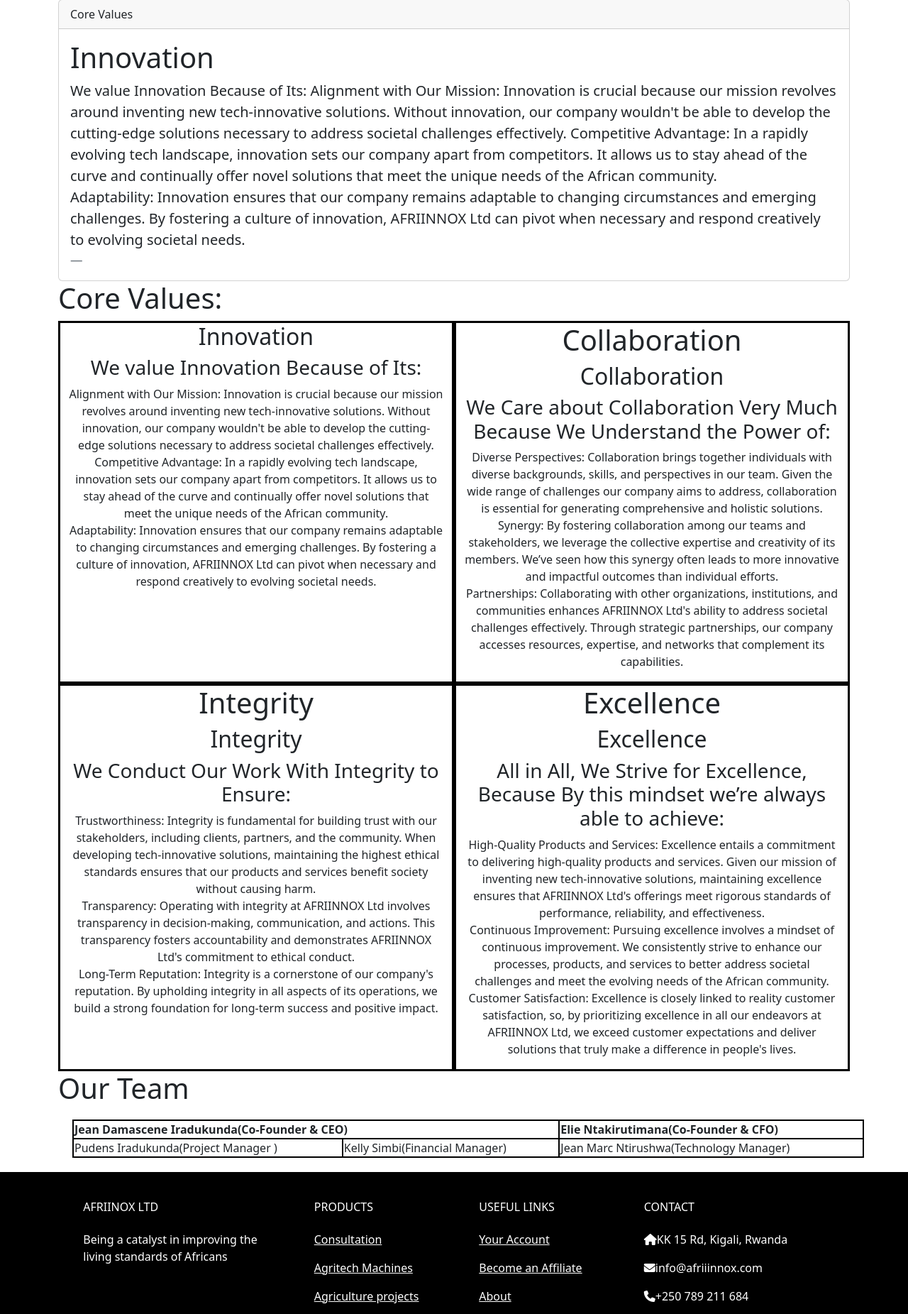
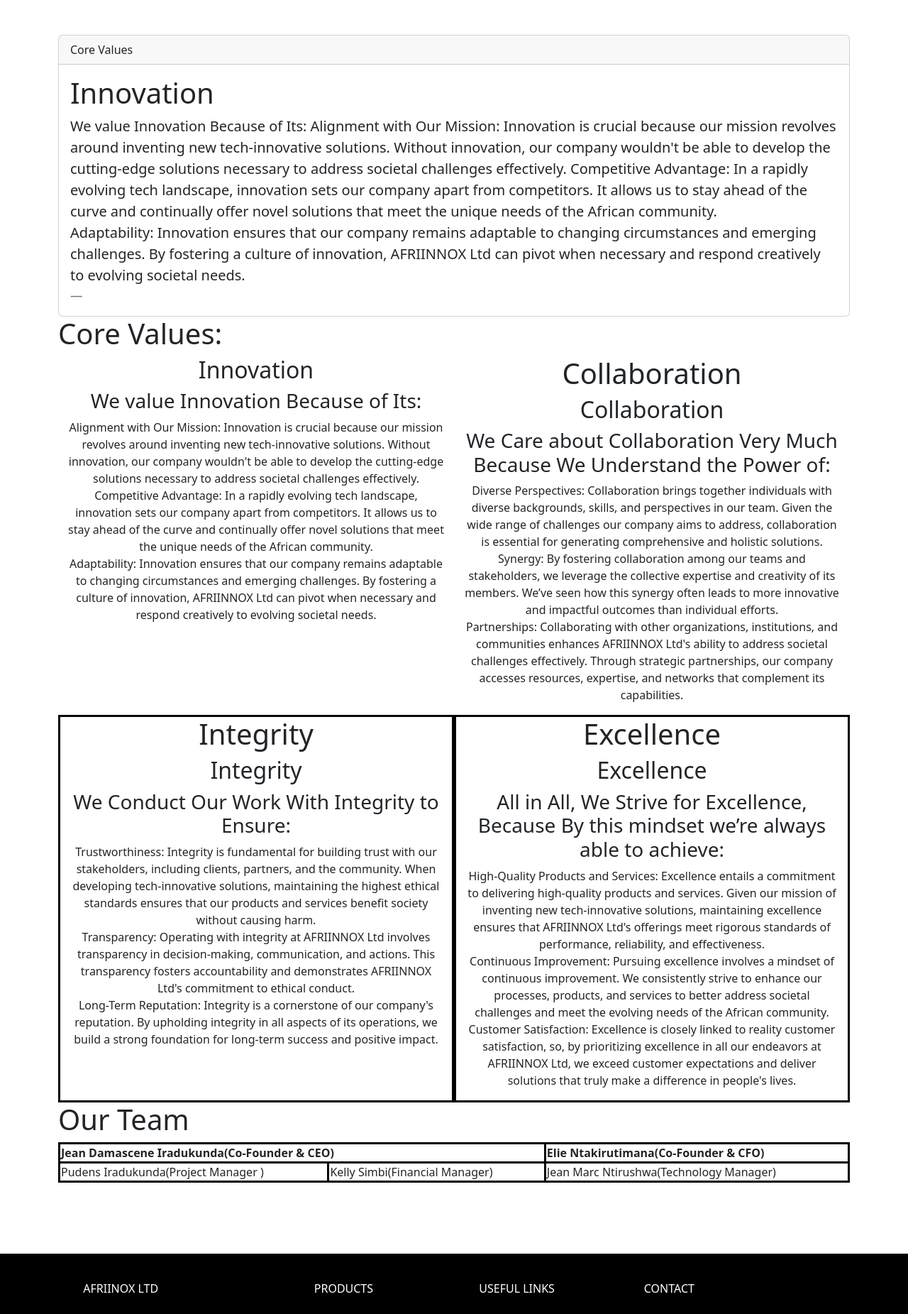
Before and after one commit to ntirushwajeanmarc/afriinox, a Flask app: page /about in a window 1280 px wide. Shown: the part 768-2619 px from the top of the page at 71% size. Run offline with Flask 3, Linux system fonts and the light colour scheme; some libraries are stand-ins or nearby versions.

Commit message:
new files

```diff
--- a/static/css/style.css
+++ b/static/css/style.css
@@ -21,7 +21,7 @@
     margin-bottom: 20px;
 }
 table, th, td {
-  border: 2px solid black;
+  border: 3px solid black;
   border-collapse: collapse;
-  margin: 20px;
+  margin-left:auto;
 }
--- a/templates/about.html
+++ b/templates/about.html
@@ -10,7 +10,7 @@
 <body>
 {% include 'nav.html' %}
   <div class = container >
-  <div class="card" style= "margin-top:50px;">
+  <div class="card" style= "margin-top:100px;">
     <div class="card-header">
     Background
     </div>
@@ -58,14 +58,14 @@
     <h1>Core Values:</h1>
     <div class="container text-center">
       <div class="row row-cols-2">
-        <div class="col"style="border:solid black;">
+        <div class="col">
           <h2>Innovation</h2>
           <h3>We value Innovation Because of Its:</h3>
           <p>Alignment with Our Mission: Innovation is crucial because our mission revolves around inventing new tech-innovative solutions. Without innovation, our company wouldn't be able to develop the cutting-edge solutions necessary to address societal challenges effectively.<br>
 Competitive Advantage: In a rapidly evolving tech landscape, innovation sets our company apart from competitors. It allows us to stay ahead of the curve and continually offer novel solutions that meet the unique needs of the African community.<br>
 Adaptability: Innovation ensures that our company remains adaptable to changing circumstances and emerging challenges. By fostering a culture of innovation, AFRIINNOX Ltd can pivot when necessary and respond creatively to evolving societal needs.</p>
         </div>
-        <div class="col" style="border:solid black;">
+        <div class="col">
           <h1>Collaboration</h1>
           <h2>Collaboration </h2>
           <h3>We Care about Collaboration Very Much Because We Understand the Power of: </h3>
@@ -96,7 +96,7 @@
 
     <h1>Our Team</h1>
 
-    <table style="width:100%">
+    <table style="width:100%; margin-bottom:100px;">
       <tr>
         <th colspan="2">Jean Damascene Iradukunda(Co-Founder & CEO)</th>
         <th> Elie Ntakirutimana(Co-Founder & CFO)</th>
```
